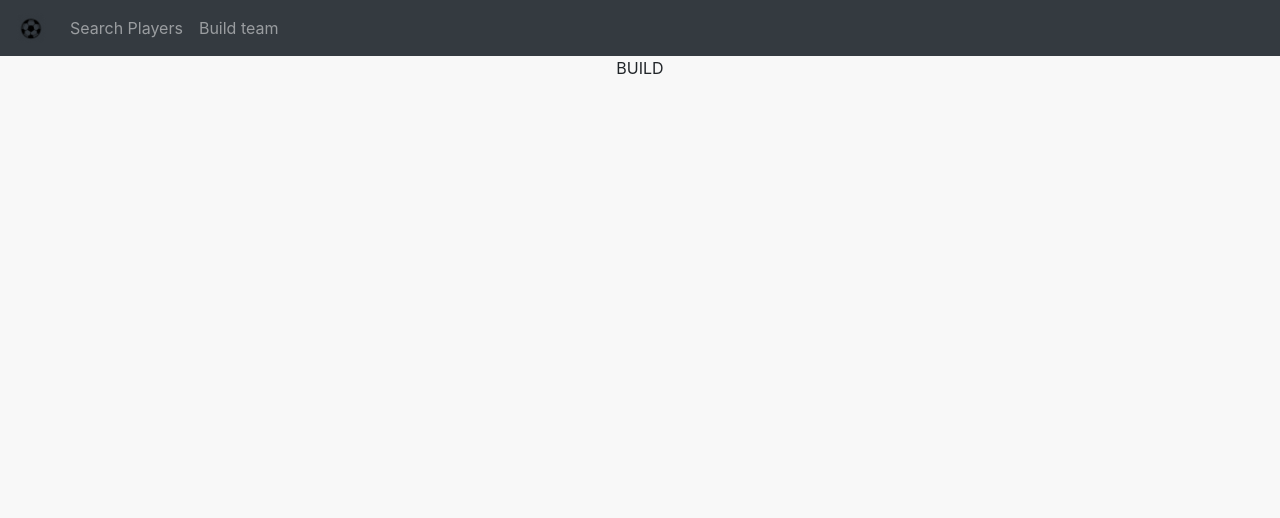
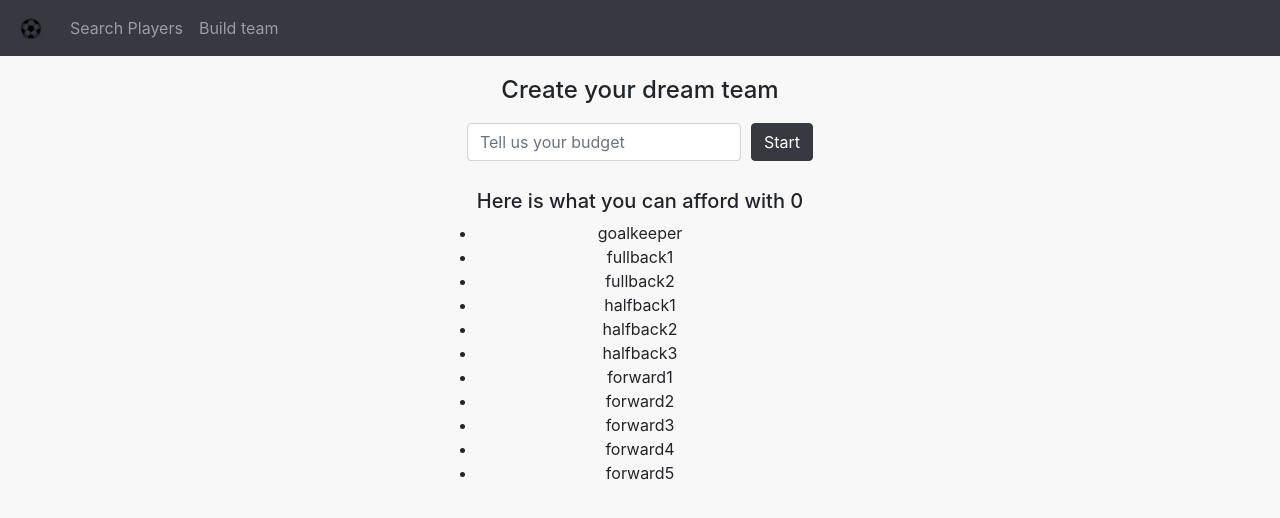
Before and after one commit to darkchesca/phiture-task-francescab, a React (Create React App) app in the folder Client/: page /team in a window 1280 px wide. Shown: the top 518 px of the page. Built offline with nearby package versions, Linux system fonts and the light colour scheme; a web font is replaced by a local one.

Commit message:
add BuildTeam layout

```diff
--- a/Client/src/translations/en.json
+++ b/Client/src/translations/en.json
@@ -3,20 +3,25 @@
     "title": "Phi-fa 19"
   },
   "searchPlayers": {
-    "write": "Type something",
+    "club": "Club",
     "find": "Find",
-    "searchBy": "Search By",
+    "errorContent": "There was a problem with the search",
+    "errorTitle": "Error",
+    "formTitle": "Search players by..",
     "name": "Name",
     "nationality": "Nationality",
-    "club": "Club",
-    "formTitle": "Search players by..",
-    "errorTitle": "Error",
-    "errorContent": "There was a problem with the search",
+    "notFoundContent": "We couldn't find any players, try again",
     "notFoundTitle": "Upsy",
-    "notFoundContent": "We couldn't find any players, try again",
-    "nothingToSee": "Nothing to see here.."
+    "nothingToSee": "Nothing to see here..",
+    "searchBy": "Search By",
+    "write": "Type something"
   },
   "buildTeam": {
-    "lowBudget": "Sorry mate you cannot afford anything with that"
+    "budgetTooLowTitle": "Oh no",
+    "budgetTooLowContent": "Sorry mate you can't afford anything with that!",
+    "formTitle": "Create your dream team",
+    "resultTitle": "Here is what you can afford with {{budget}}",
+    "start": "Start",
+    "write": "Tell us your budget"
   }
 }
--- /dev/null
+++ b/Client/src/views/BuildTeam/BuildTeam.scss
@@ -0,0 +1,18 @@
+@import "./src/styles/mixins";
+@import "./src/styles/variables";
+
+.build-team-view {
+  display: flex;
+  align-items: center;
+  justify-content: center;
+  flex-direction: column;
+
+  .build-team-view_form {
+    padding: 20px;
+    text-align: center;
+
+    .build-team-view_form-title {
+      padding-bottom: 10px;
+    }
+  }
+}
--- a/Client/src/views/BuildTeam/BuildTeam.tsx
+++ b/Client/src/views/BuildTeam/BuildTeam.tsx
@@ -1,8 +1,132 @@
-import React from "react";
+import React, {useRef, useState} from "react";
+import {useTranslation} from "react-i18next";
+//bootstrap
+import {Col, Form} from "react-bootstrap";
+import Button from "react-bootstrap/Button";
+//components
+import {LoadingModal} from "../../components/LoadingModal/LoadingModal";
+import {ErrorModal} from "../../components/ErrorModal/ErrorModal";
+//other
+import './BuildTeam.scss';
+import './../../styles/style.scss';
 
 export const BuildTeam: React.FC = () => {
+    const {t} = useTranslation();
+    let [loading, setLoading] = useState(false);
+    let [error, setError] = useState(false);
+    let [team, setTeam] = useState({});
+    let [modalTitle, setModalTitle] = useState("");
+    let [modalContent, setModalContent] = useState("");
+    let [budget, setBudget] = useState(0);
+
+    let inputBudget = useRef(null);
+
+    /*async*/
+    function onSubmitBudget(event: any) {
+
+        const budget = (inputBudget as any).current.value;
+        event.preventDefault();
+
+        if (budget < 10_000 /*| other things*/) {
+            setModalTitle(t('buildTeam.budgetTooLowTitle'));
+            setModalContent(t('buildTeam.budgetTooLowContent'));
+            setError(true);
+            return
+        }
+        setBudget(budget);
+
+        //else ->
+        //setLoading(true);
+        //getAllPlayers api
+        //execute buildDreamTeam
+
+        //todo getAllPlayers api
+        try {
+            const resp: [] = []; //await
+            setLoading(false);
+
+        } catch (e) { // if error -> show modal with error content
+            setModalTitle(t('buildTeam.errorTitle'));
+            setModalContent(t('buildTeam.errorBody'));
+            setError(true);
+            setLoading(false);
+        }
+    }
 
     return (
-        <div>BUILD</div>
+        <div className="build-team-view">
+            <div className="build-team-view_form">
+                <div className="build-team-view_form-title"><h4>{t('buildTeam.formTitle')}</h4></div>
+                <Form onSubmit={onSubmitBudget}>
+                    <Form.Row className="align-items-center">
+                        <Col xs="auto">
+                            <Form.Control
+                                ref={inputBudget}
+                                type="number"
+                                placeholder={t('buildTeam.write')}
+                                required={true}
+                                className="mb-2"/>
+                        </Col>
+                        <Col xs="auto">
+                            <Button variant="dark" type="submit" className="mb-2">
+                                {t('buildTeam.start')}
+                            </Button>
+                        </Col>
+                    </Form.Row>
+                </Form>
+            </div>
+            <div className="build-team-view_grid">
+                {
+                    loading
+                        ? <LoadingModal/>
+                        : error
+                        ? <ErrorModal
+                            title={modalTitle}
+                            content={modalContent}
+                            showModal={error}
+                            onHide={() => setError(false)}>Error Modal</ErrorModal>
+                        : team !== {} // team not empty
+                            ? <div className="build-team-view_grid-result">
+                                <h5>{t('buildTeam.resultTitle', {budget: budget})}</h5>
+                                <ul>
+                                    <li>
+                                        goalkeeper
+                                    </li>
+                                    <li>
+                                        fullback1
+                                    </li>
+                                    <li>
+                                        fullback2
+                                    </li>
+                                    <li>
+                                        halfback1
+                                    </li>
+                                    <li>
+                                        halfback2
+                                    </li>
+                                    <li>
+                                        halfback3
+                                    </li>
+                                    <li>
+                                        forward1
+                                    </li>
+                                    <li>
+                                        forward2
+                                    </li>
+                                    <li>
+                                        forward3
+                                    </li>
+                                    <li>
+                                        forward4
+                                    </li>
+                                    <li>
+                                        forward5
+                                    </li>
+                                </ul>
+                            </div>
+                            : <span>{t('buildTeam.nothingToSee')}</span>
+                }
+            </div>
+        </div>
     )
 }
--- a/Client/src/views/SearchPlayers/SearchPlayers.tsx
+++ b/Client/src/views/SearchPlayers/SearchPlayers.tsx
@@ -39,17 +39,10 @@ export const SearchPlayers: React.FC = () => {
 
     function onSubmitSearch(event: any) {
         setLoading(true);
-        const form = event.currentTarget;
-        //todo add validation: min characters 3
-        /*if (form.checkValidity() === false) {
-            event.preventDefault();
-            event.stopPropagation();
-        }*/
         event.preventDefault();
+
         const by = (searchBy as any).current.value;
         const tx = (inputValue as any).current.value;
-        console.log(by);
-        console.log(tx);
 
         //todo complete api
         try {
```
